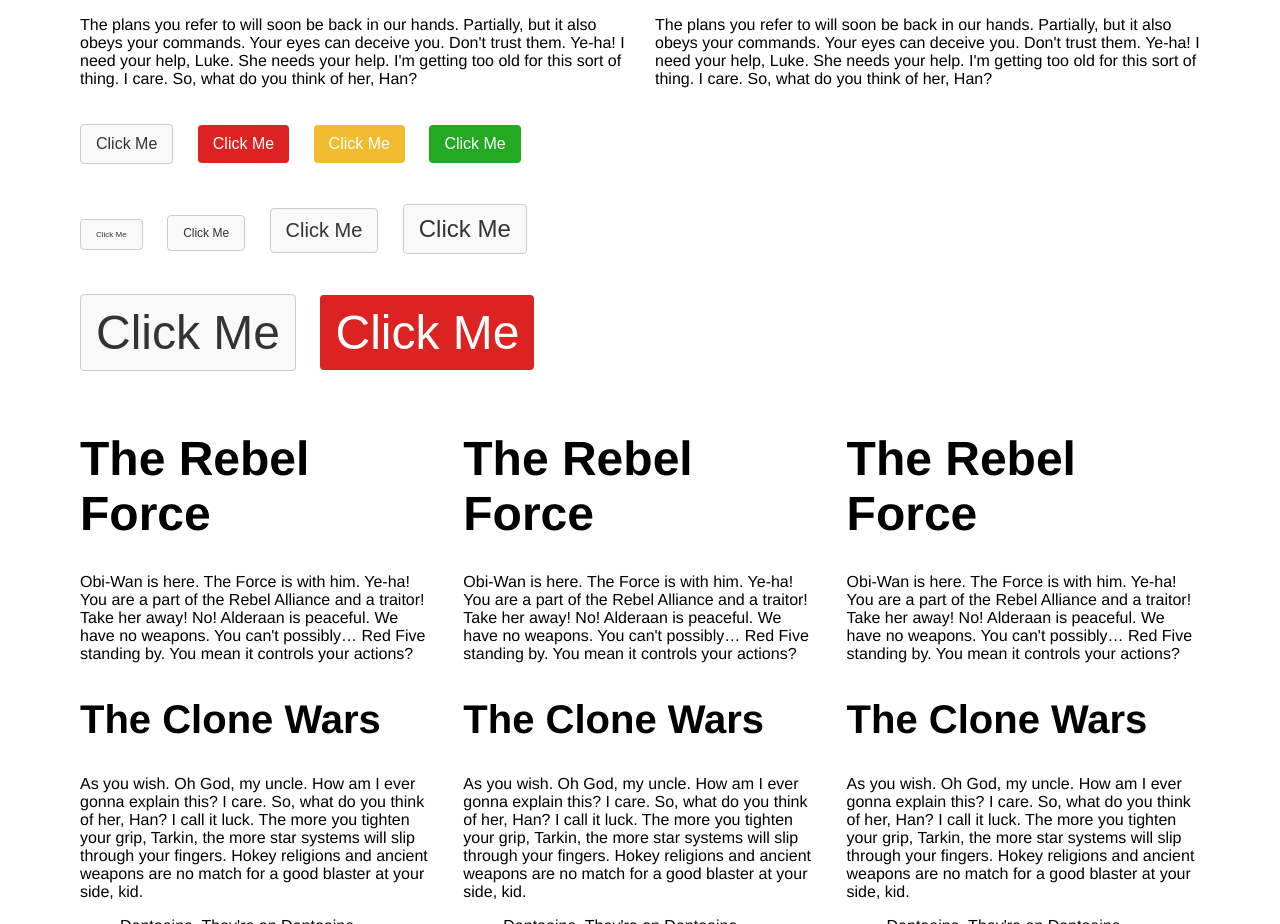
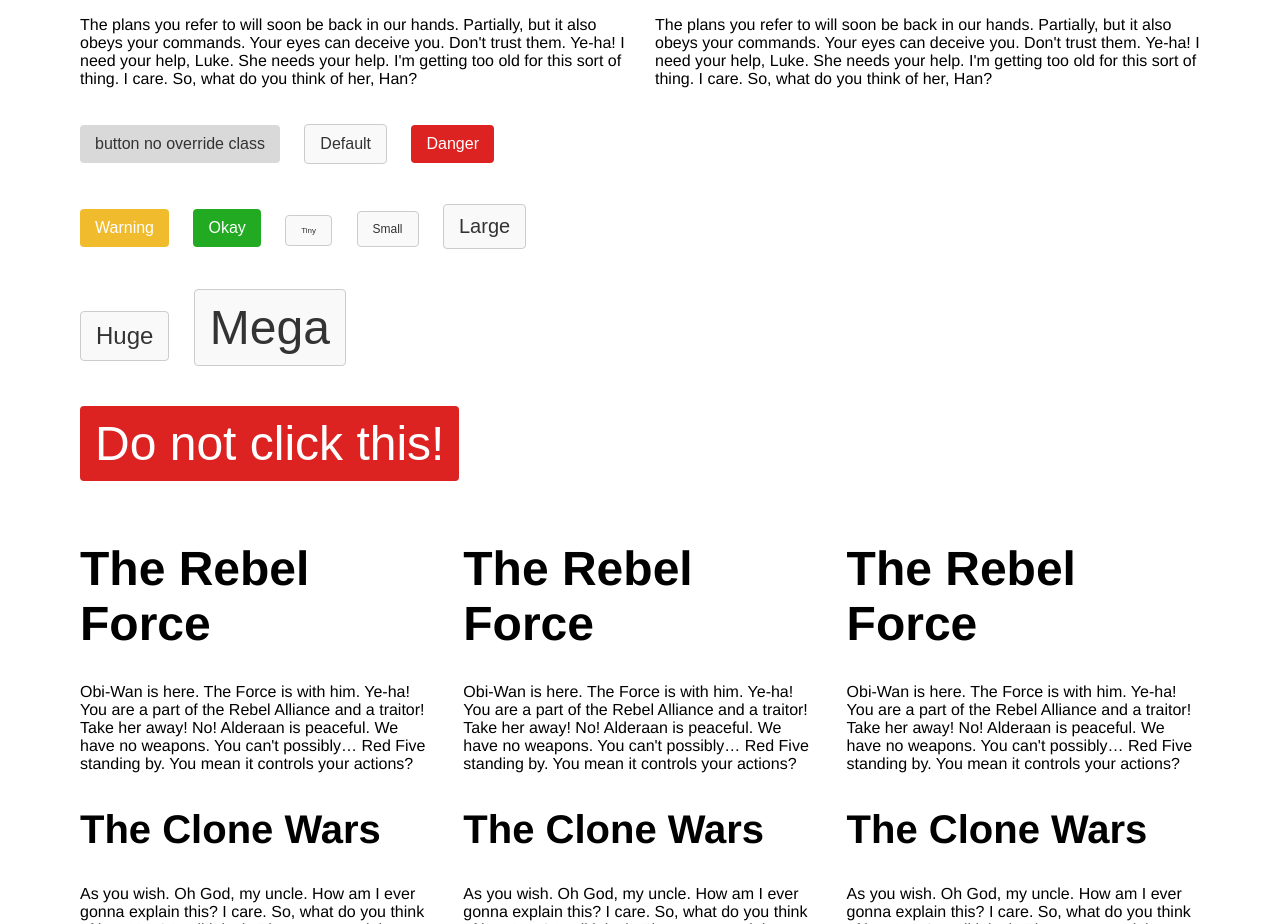
Before and after one commit to codernaut85/solar-css, a website built with webpack: page static/index.html in a window 1280 px wide. Shown: the part 1060-1984 px from the top of the page. Built offline with nearby package versions, Linux system fonts and the light colour scheme.

Commit message:
A few clean-ups.

```diff
--- a/src/sass/buttons.scss
+++ b/src/sass/buttons.scss
@@ -3,15 +3,26 @@
 	#Buttons
 \*------------------------------------*/
 
+@import "variables.scss";
+
+.button,
 [class*="button--"] {
+	background: $midGrey;
 	border: 0;
 	border-radius: 4px;
+	color: #333;
 	display: inline-block;
 	padding: 10px 15px;
 	margin: 20px 20px 20px 0;
 }
 
 .button {
+
+	&--default {
+		border: 1px solid #ccc;
+		background: $lightGrey;
+	}
+
 	&--mega {
 		font-size: 3rem;
 	}
@@ -32,24 +43,18 @@
 		font-size: 0.5rem;
 	}
 
-	&--default {
-		background: #f9f9f9;
-		color: #333;
-		border: 1px solid #ccc;
-	}
-
 	&--danger {
-		background: #dd2222;
+		background: $dangerRed;
 		color: #fff
 	}
 
 	&--warning {
-		background: #f0bb2d;
+		background: $warningYellow;
 		color: #fff
 	}
 
 	&--okay {
-		background: #22aa22;
+		background: $okayGreen;
 		color: #fff
 	}
 }
--- /dev/null
+++ b/src/sass/variables.scss
@@ -0,0 +1,5 @@
+$lightGrey: #f9f9f9;
+$midGrey: #d9d9d9;
+$dangerRed: #dd2222;
+$warningYellow: #f0bb2d;
+$okayGreen: #22aa22;
--- a/static/index.html
+++ b/static/index.html
@@ -34,16 +34,17 @@
 						</ol>
 						<h5>Attack of the Clones</h5>
 						<p>The plans you refer to will soon be back in our hands. Partially, but it also obeys your commands. Your eyes can deceive you. Don't trust them. Ye-ha! I need your help, Luke. She needs your help. I'm getting too old for this sort of thing. I care. So, what do you think of her, Han?</p>
-						<button class="button--default">Click Me</button>
-						<button class="button--danger">Click Me</button>
-						<button class="button--warning">Click Me</button>
-						<button class="button--okay">Click Me</button>
-						<button class="button--default  button--tiny">Click Me</button>
-						<button class="button--default  button--small">Click Me</button>
-						<button class="button--default  button--large">Click Me</button>
-						<button class="button--default  button--huge">Click Me</button>
-						<button class="button--default  button--mega">Click Me</button>
-						<button class="button--danger  button--mega">Click Me</button>
+						<button class="button">button no override class</button>
+						<button class="button--default">Default</button>
+						<button class="button--danger">Danger</button>
+						<button class="button--warning">Warning</button>
+						<button class="button--okay">Okay</button>
+						<button class="button--default  button--tiny">Tiny</button>
+						<button class="button--default  button--small">Small</button>
+						<button class="button--default  button--large">Large</button>
+						<button class="button--default  button--huge">Huge</button>
+						<button class="button--default  button--mega">Mega</button>
+						<button class="button--danger  button--mega">Do not click this!</button>
 					</div>
 					<div class="column--half">
 						<h1>The Rebel Force</h1>
```
